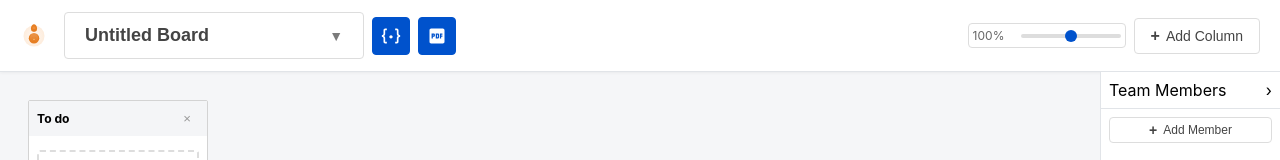
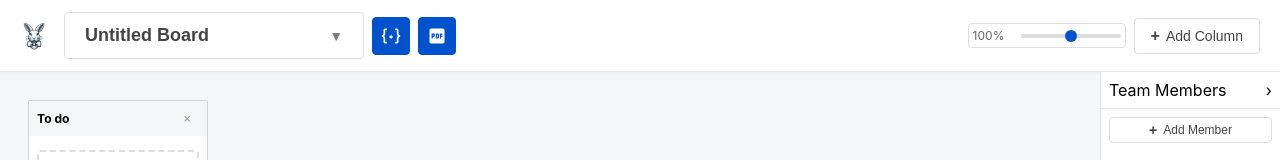
Before and after one commit to NinoCoelho/rabbit-task, a React (Vite) app: page / in a window 1280 px wide. Shown: the top 160 px of the page. Built offline with nearby package versions, Linux system fonts and the light colour scheme.

Commit message:
added icon

```diff
--- a/index.html
+++ b/index.html
@@ -4,7 +4,7 @@
     <meta charset="UTF-8" />
     <meta name="viewport" content="width=device-width, initial-scale=1.0" />
     <title>Rabbit Task - Kanban Board</title>
-    <link rel="icon" type="image/svg+xml" href="/favicon.svg">
+    <link rel="icon" type="image/png" href="/appicon.PNG">
   </head>
   <body>
     <div id="root"></div>
--- a/src/components/AppIcon.jsx
+++ b/src/components/AppIcon.jsx
@@ -1,60 +1,15 @@
 import React from 'react';
 
 const AppIcon = () => (
-  <svg
-    width="256"
-    height="256"
-    viewBox="0 0 256 256"
-    fill="none"
-    xmlns="http://www.w3.org/2000/svg"
-  >
-    {/* Define gradients */}
-    <defs>
-      {/* Background radial gradient */}
-      <radialGradient id="bgGradient" cx="0.5" cy="0.5" r="0.5">
-        <stop offset="0%" stopColor="#FFF9F3"/>
-        <stop offset="100%" stopColor="#FDECDC"/>
-      </radialGradient>
-
-      {/* Highlight linear gradient for the rabbit head */}
-      <linearGradient id="headHighlight" x1="128" y1="128" x2="128" y2="180" gradientUnits="userSpaceOnUse">
-        <stop offset="0%" stopColor="#FFFFFF" stopOpacity="0.15"/>
-        <stop offset="100%" stopColor="#FFFFFF" stopOpacity="0"/>
-      </linearGradient>
-    </defs>
-
-    {/* Background circle */}
-    <circle cx="128" cy="128" r="96" fill="url(#bgGradient)"/>
-
-    {/* Rabbit silhouette */}
-    {/* Ears: two elongated shapes */}
-    <path
-      d="M100,60 C100,30 120,20 128,20 C136,20 156,30 156,60 C156,90 136,90 128,90 C120,90 100,90 100,60Z"
-      fill="#E67E22"
-    />
-
-    {/* Inner ears for detail: slightly lighter shade */}
-    <path
-      d="M114,54 C114,44 122,40 128,40 C134,40 142,44 142,54 C142,64 134,64 128,64 C122,64 114,64 114,54Z"
-      fill="#F08C35"
-    />
-
-    {/* Head: a circle for the head of the rabbit */}
-    <circle cx="128" cy="148" r="48" fill="#E67E22"/>
-
-    {/* Nose: a small lighter dot */}
-    <circle cx="128" cy="158" r="5" fill="#FDE3A7"/>
-
-    {/* Subtle highlight on the head */}
-    <path
-      d="M128,100 C150,100 165,115 165,148 C165,175 150,190 128,190 C106,190 91,175 91,148 C91,115 106,100 128,100Z"
-      fill="url(#headHighlight)"
-    />
-
-    {/* Optional subtle eyes, kept very minimal and soft */}
-    <circle cx="116" cy="144" r="3" fill="#000" opacity="0.1"/>
-    <circle cx="140" cy="144" r="3" fill="#000" opacity="0.1"/>
-  </svg>
+  <img
+    src="/appicon.PNG"
+    alt="Rabbit Task Logo"
+    style={{
+      width: '100%',
+      height: '100%',
+      objectFit: 'contain'
+    }}
+  />
 );
 
 export default AppIcon;
```
Also changed, not shown: public/appicon.PNG (added), public/favicon.svg.
